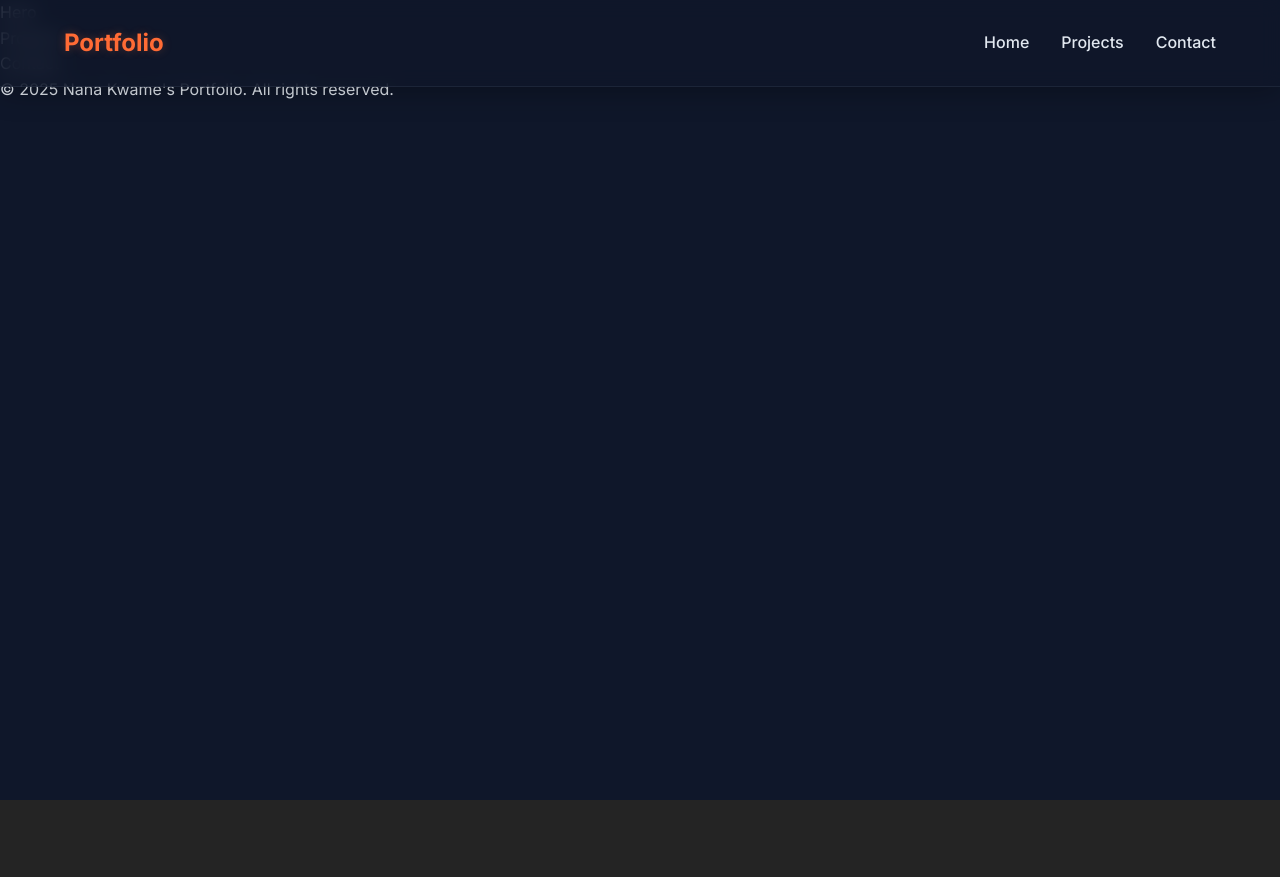
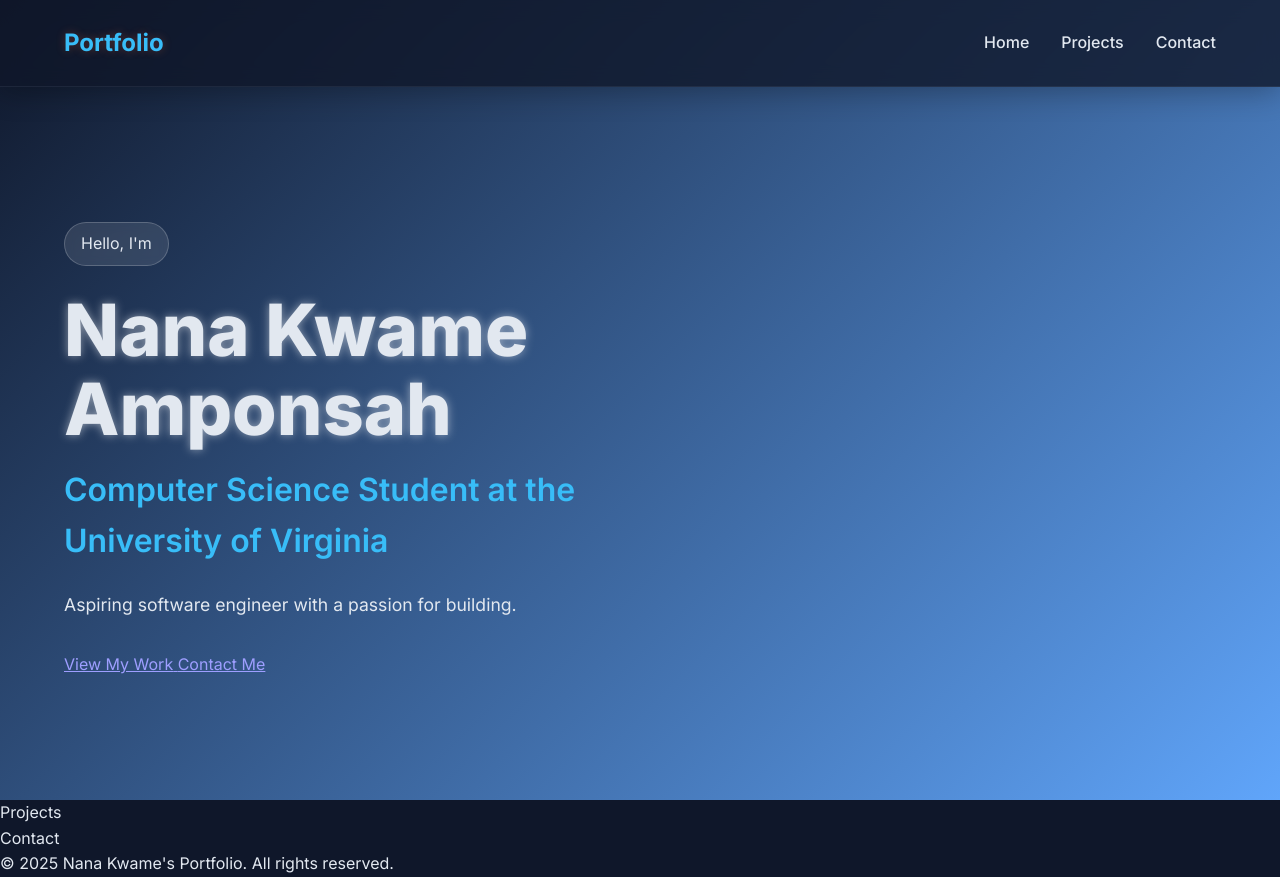
Before and after one commit to NanaKwameAmponsah/personal-portfolio, a React (Vite) app: page / in a window 1280 px wide. Before the commit the page ends 800 px from the top, so only its background shows below. Built offline with nearby package versions, Linux system fonts and the light colour scheme.

Commit message:
did layout and entrance animation for the hero section, added hero badge and glitch title effect

```diff
--- a/src/App.css
+++ b/src/App.css
@@ -5,17 +5,17 @@
 }
 
 :root {
-  --primary-color: #7c3aed;
-  --primary-dark: #5b21b6;
-  --secondary-color: #db2777;
-  --accent-color: #ff6b35;
+  --primary-color: #2563eb;
+  --primary-dark: #1e40af;
+  --secondary-color: #60a5fa;
+  --accent-color: #38bdf8;
   --text-color: #e2e8f0;
   --light-text: #94a3b8;
   --background: #0f172a;
   --section-bg: #1e293b;
   --card-bg: #1e293b;
-  --gradient-start: #7c3aed;
-  --gradient-end: #db2777;
+  --gradient-start: #0f172a;
+  --gradient-end: #60a5fa;
   --nav-bg: rgba(15, 23, 42, 0.8);
   --card-border: rgba(148, 163, 184, 0.1);
 }
@@ -85,7 +85,72 @@ body {
   background: var(--accent-color);
   transition: width 0.3s ease;
 }
+.nav-links a:hover{
+  color: var(--accent-color);
+}
 
 .nav-links a:hover::after {
   width: 100%;
 }
+.hero {
+  min-height: 100vh;
+  background: linear-gradient(
+    135deg,
+    var(--gradient-start) 0%,
+    var(--gradient-end) 100%
+  );
+  display: flex;
+  align-items: center;
+  padding: 0 5%;
+  position: relative;
+  overflow: hidden;
+}
+
+.hero-container {
+  display: flex;
+  justify-content: space-between;
+  align-items: center;
+  gap: 4rem;
+  max-width: 1400px;
+  margin: 0 auto;
+  width: 100%;
+  padding-top: 100px;
+}
+.hero-content {
+  flex: 1;
+  text-align: left;
+  max-width: 600px;
+  position: relative;
+  z-index: 2;
+}
+
+.hero-badge {
+  display: inline-block;
+  padding: 0.5rem 1rem;
+  background: rgba(255, 255, 255, 0.1);
+  border-radius: 50px;
+  margin-bottom: 1.5rem;
+  backdrop-filter: blur(5px);
+  border: 1px solid rgba(255, 255, 255, 0.2);
+}
+.glitch {
+  font-size: 4.5rem;
+  font-weight: 800;
+  text-shadow: 0 0 10px rgba(255, 255, 255, 0.5);
+  position: relative;
+  margin-bottom: 1rem;
+  line-height: 1.1;
+}
+
+.hero-subtitle {
+  font-size: 2rem;
+  color: var(--accent-color);
+  margin-bottom: 1.5rem;
+  font-weight: 600;
+}
+
+.hero-description {
+  font-size: 1.1rem;
+  margin-bottom: 2rem;
+  line-height: 1.7;
+}
--- a/src/components/Hero.jsx
+++ b/src/components/Hero.jsx
@@ -1,8 +1,77 @@
 import React from 'react'
+import { motion } from 'framer-motion';
+
+const fadeInUp = {
+  initial: { opacity: 0, y: 20 },
+  animate: { opacity: 1, y: 0 },
+  transition: { duration: 0.6 },
+};
+
+const staggerContainer = {
+  animate: {
+    transition: {
+      staggerChildren: 0.1,
+    },
+  },
+};
+
 
 export const Hero = () => {
   return (
-    <div>Hero</div>
+    <motion.section
+      id="home"
+      className="hero"
+      initial={{ opacity: 0 }}
+      animate={{ opacity: 1 }}
+      transition={{ duration: 0.8, delay: 0.2 }}
+    >
+      <div className="hero-container">
+        <motion.div
+          className="hero-content"
+          variants={staggerContainer}
+          initial="initial"
+          animate="animate"
+        >
+          <motion.div className="hero-badge">
+            <span>  Hello, I'm  </span>
+          </motion.div>
+          <motion.h1
+            className="glitch"
+            variants={fadeInUp}
+            whileHover={{ scale: 1.02 }}
+          >
+            Nana Kwame Amponsah
+          </motion.h1>
+          <motion.h2 className="hero-subtitle" variants={fadeInUp}>
+            {" "}
+            Computer Science Student at the University of Virginia
+          </motion.h2>
+          <motion.p className="hero-description" variants={fadeInUp}>
+            Aspiring software engineer with a passion for building.
+          </motion.p>
+        <motion.div className="cta-buttons" variants={staggerContainer}>
+            <motion.a
+              href="#projects"
+              className="cta-primary"
+              whileHover={{ scale: 1.05 }}
+              whileTap={{ scale: 0.95 }}
+            >
+              {" "}
+              View My Work
+            </motion.a>
+            <motion.a
+              href="#contacts"
+              className="cta-secondary"
+              whileHover={{ scale: 1.05 }}
+              whileTap={{ scale: 0.95 }}
+            >
+                {" "}
+              Contact Me
+            </motion.a>
+            </motion.div>
+          </motion.div>
+      </div>
+    </motion.section>
   )
 }
 export default Hero
```
